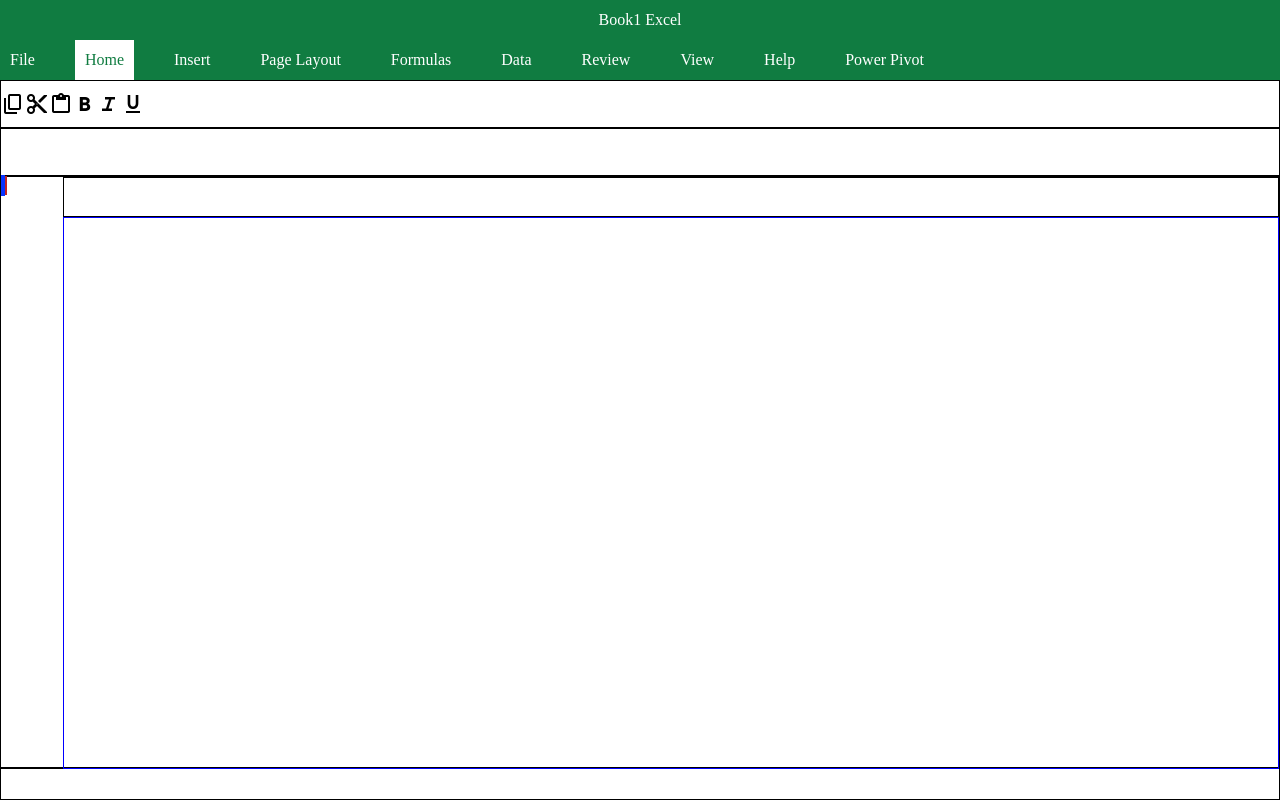
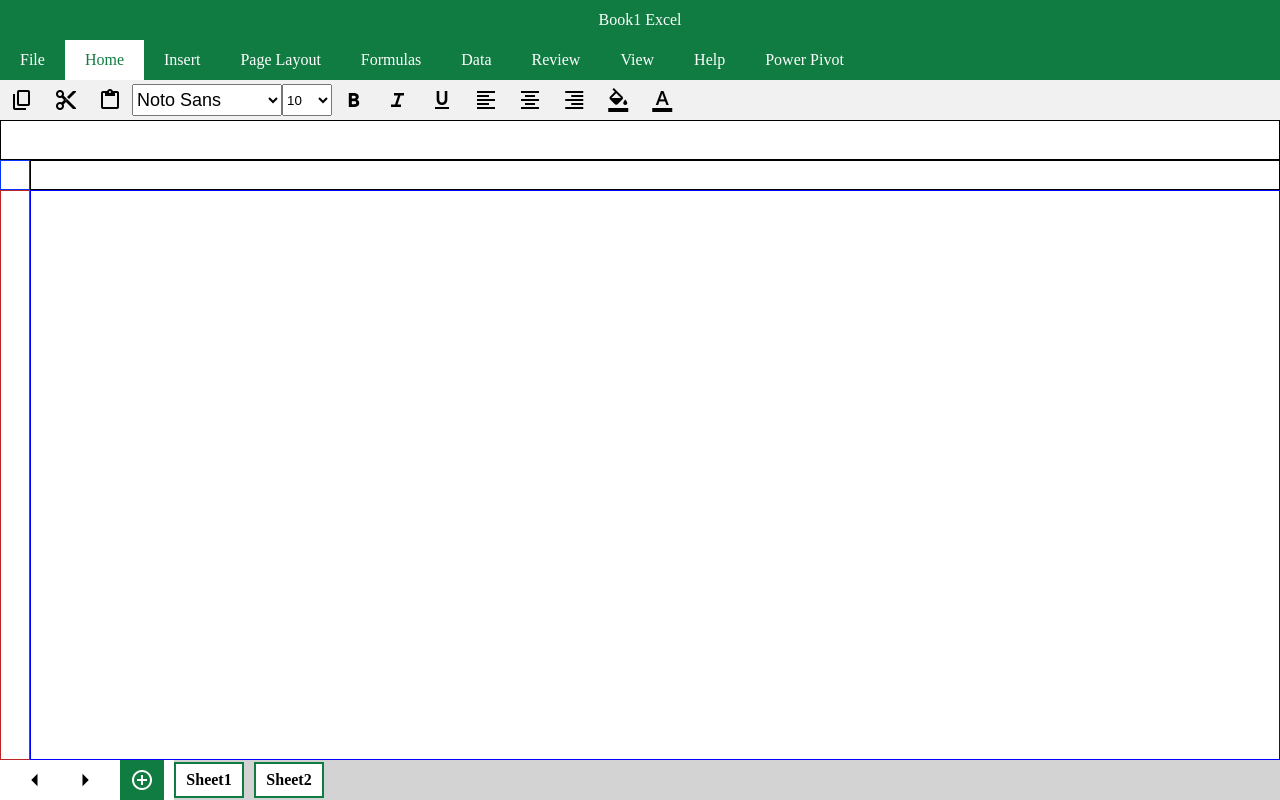
Before and after one commit to KumarVishvas12/Excel_clone, a plain HTML site: page index.html in a window 1280 px wide. Drawn offline with nearby package versions, Linux system fonts and the light colour scheme.

Commit message:
first commit

```diff
--- a/index.html
+++ b/index.html
@@ -32,9 +32,50 @@
         <span class="material-symbols-outlined"> content_copy </span>
         <span class="material-symbols-outlined"> content_cut </span>
         <span class="material-symbols-outlined"> content_paste </span>
+        <select
+          name=""
+          id="font-family"
+          class="font-family-selector"
+          style="font-family: "
+        >
+          <option value="Noto Sans" style="font-family: Noto Sans">
+            Noto Sans
+          </option>
+          <option value="Arial" style="font-family: Arial">Arial</option>
+          <option value="calibri" style="font-family: calibri">calibri</option>
+          <option value="Impact" style="font-family: Impact">Impact</option>
+          <option value="Georgia" style="font-family: Georgia">Georgia</option>
+          <option value="Lato" style="font-family: Lato">Lato</option>
+          <option value="Palatino" style="font-family: Palatino">
+            Palatino
+          </option>
+          <option value="Verdana" style="font-family: Verdana">Verdana</option>
+          <option value="Garamond" style="font-family: Garamond">
+            Garamond
+          </option>
+          <option value="Geneva" style="font-family: Geneva">Geneva</option>
+          <option value="Serif" style="font-family: Serif">Serif</option>
+          <option value="Comic Sans MS" style="font-family: Comic Sans MS">
+            Comic Sans MS
+          </option>
+        </select>
+        <select name="" id="font-size">
+          <option value="10">10</option>
+          <option value="10">12</option>
+          <option value="10">14</option>
+          <option value="10">16</option>
+          <option value="10">18</option>
+          <option value="10">20</option>
+        </select>
+
         <span class="material-symbols-outlined"> format_bold </span>
         <span class="material-symbols-outlined"> format_italic </span>
         <span class="material-symbols-outlined"> format_underlined </span>
+        <span class="material-symbols-outlined"> format_align_left </span>
+        <span class="material-symbols-outlined"> format_align_center </span>
+        <span class="material-symbols-outlined"> format_align_right </span>
+        <span class="material-symbols-outlined"> format_color_fill </span>
+        <span class="material-symbols-outlined"> format_color_text </span>
       </div>
       <div class="formula-bar"></div>
       <div class="data-container">
@@ -43,7 +84,18 @@
         <div class="row-name-container"></div>
         <div class="input-cell-container"></div>
       </div>
-      <div class="sheet-bar"></div>
+
+      <div class="sheet-bar">
+        <div class="scroller">
+          <span class="material-symbols-outlined"> arrow_left </span>
+          <span class="material-symbols-outlined"> arrow_right </span>
+        </div>
+        <span class="material-symbols-outlined add_circle"> add_circle </span>
+        <div class="sheet-tab-container">
+          <div class="sheet-tab">Sheet1</div>
+          <div class="sheet-tab">Sheet2</div>
+        </div>
+      </div>
     </div>
 
     <script src="./index.js"></script>
--- a/style.css
+++ b/style.css
@@ -2,6 +2,9 @@
     margin: 0;
     padding: 0;
     box-sizing: border-box;
+}
+body{
+    overflow: hidden;
 }
 .title{
     height: 5vh;
@@ -15,7 +18,7 @@
     background-color: #107c41;
     height: 5vh;
     display: flex;
-    gap: 30px;
+    /* gap: 30px; */
     align-items: center;
 
 }
@@ -23,8 +26,10 @@
    display: flex;
    height: 5vh;
    align-items: center;
+   justify-content: center;
     color: white;
-    padding: 0 10px;
+    padding: 0 20px;
+
 }
 
 .menu-bar-item:hover{
@@ -43,45 +48,113 @@
 .menu-icon-bar{
     display: flex;
     align-items: center;
-    height: 6vh;
-    border: 1px solid black;
+    height: 5vh;
+   background-color: rgb(241 241 241 );
+
+}
+#font-family{
+    width: 150px;
+    height: 80%;
+    font-size: 18px;
+    font-weight: 300;
+
+}
+#font-size{
+    width: 50px;
+    height: 80%;
+}
+#font-family option{
+    font-size: 18px;
+    font-weight: 300;
+
+}
+
+.material-symbols-outlined{
+    padding: 0 10px;
+    height: 100%;
+    display: flex;
+    align-items: center;
+}
+.material-symbols-outlined:hover{
+    cursor: pointer;
+    background-color: lightgray;
 }
 .formula-bar{
-    height: 6vh;
+    height: 5vh;
     border: 1px solid black;
 }
 .data-container{
-    height: 74vh;
+    height: 75vh;
+    display: flex;
+    flex-wrap: wrap;
+
+}
+.select-all-cell{
+    width: 30px;
+    height: 30px;
+    border: 1px solid rgb(6, 51, 254);
+
+}
+.col-name-container{
+    width: calc(100vw - 30px);
+    height: 30px;
     border: 1px solid black;
 
 }
-.select-all-cell{
-    width: 3vw;
-    height: 5vh;
-    border: 2px solid rgb(6, 51, 254);
-    display: inline;
-}
-.col-name-container{
-    width: 95vw;
-    height: 5vh;
-    border: 1px solid black;
-    float: right;
-    display: block;
+.row-name-container{
+    width: 30px;
+    height: calc(75vh - 30px);
+    border: 1px solid rgb(192, 36, 36);
 
 }
-.row-name-container{
-    width: 3vw;
-    height: 69vh;
-    border: 1px solid rgb(192, 36, 36);
-    display: inline;
-}
 .input-cell-container{
-    width: 95vw;
-    height: 69vh;
+    width: calc(100vw - 30px);
+    height: calc(75vh - 30px);
     border: 1px solid blue;
-    float: right;
+
+
 }
 .sheet-bar{
-    height: 4vh;
-    border: 1px solid black;
+    height: 5vh;
+    display: flex;
+    align-items: center;
+    /* border: 1px solid black; */
+    width: 100vw;
 }
+.scroller{
+    display: flex;
+    align-items: center;
+
+    padding: 0 10px;
+}
+.scroller span{
+    font-size: 30px;
+}
+.add_circle{
+    background-color: #107c41;
+    color: white;
+    padding: 0 10px;
+}
+.sheet-tab-container{
+    display: flex;
+    align-items: center;
+    gap: 10px;
+    width: 100%;
+    height: 100%;
+    background-color: lightgray;
+    margin-left: 10px;
+}
+.sheet-tab{
+    width: 70px;
+    height: 90%;
+    border: 2px solid #107c41;
+    background-color: white;
+    display: flex;
+    align-items: center;
+    justify-content: center;
+    font-size: 16px;
+    font-weight: 600;
+}
+.sheet-tab:hover{
+    cursor: pointer;
+}
```
